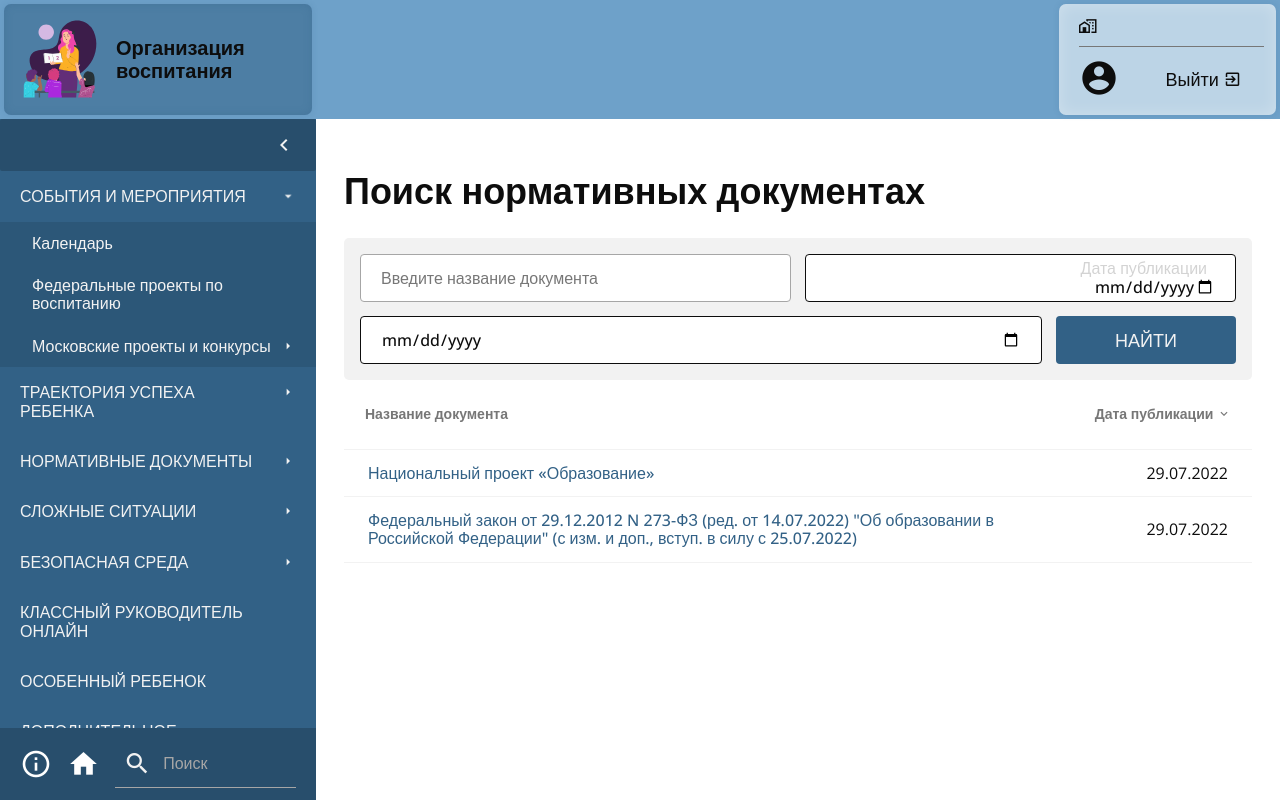
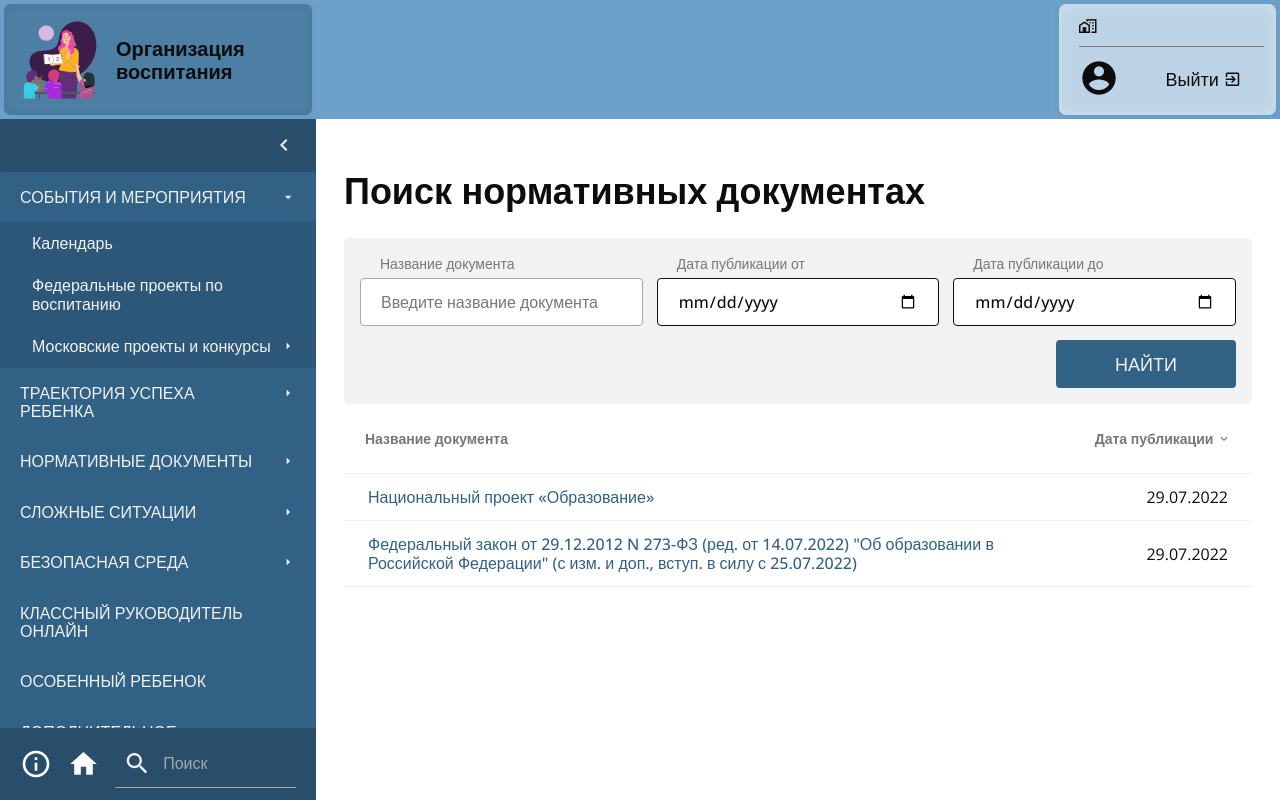
Before and after one commit to Navat2007/vospitanie.patriotsport.ru, a React (Create React App) app: page /#/documents_search in a window 1280 px wide. Built offline with nearby package versions, Linux system fonts and the light colour scheme; sample sign-in values are in the browser's storage.

Commit message:
field search style edit

```diff
--- a/src/pages/menu/normativ_documents/documents_search.page.js
+++ b/src/pages/menu/normativ_documents/documents_search.page.js
@@ -4,49 +4,24 @@ import MyLink from '../../../components/link/link.component';
 
 const DocumentsSearchPage = () => {
 
-    const Input = ({className, type, placeholder, children}) => (
-        <input className={className} placeholder={placeholder} type={type}>
-            {children}
-        </input>
-    );
-
-    const StyledInput = styled(Input)`
-        text-align: right;
-        padding-right: 54px;
-
-
-        :before {
-            color: lightgrey;
-            content: attr(placeholder) !important;
-            margin-right: 0.5em;
-        }
-        :focus:before {
-            content: '' !important;
-        }
-    `
-
     return (
         <div className="content__block">
             <h2 className='content__title'>Поиск нормативных документах</h2>
             <div className="search">
                 <div className="search__field field">
-                    <input
-                        className="field__input" type="text" autoComplete="off" placeholder="Введите название документа"
-                    />
-                    <span className="field__icon --type-error mdi mdi-alert-circle"/>
+                    <p className='field__label'>Название документа</p>
+                    <input className="field__input" type="text" autoComplete="off" placeholder="Введите название документа" />
+                    <span className="field__icon --type-error mdi mdi-alert-circle" />
                 </div>
                 <div className="search__field field">
-                    <StyledInput className={"field__input"} type="date" placeholder="Дата публикации"/>
-                    {/*<input*/}
-                    {/*    className="field__input" type="date" autoComplete="off" placeholder="Дата публикации"*/}
-                    {/*/>*/}
-                    <span className="field__icon --type-error mdi mdi-alert-circle"/>
+                    <p className='field__label'>Дата публикации от</p>
+                    <input className="field__input" type="date" autoComplete="off" />
+                    <span className="field__icon --type-error mdi mdi-alert-circle" />
                 </div>
                 <div className="search__field field">
-                    <input
-                        className="field__input" type="date" autoComplete="off" placeholder="Дата публикации"
-                    />
-                    <span className="field__icon --type-error mdi mdi-alert-circle"/>
+                    <p className='field__label'>Дата публикации до</p>
+                    <input className="field__input" type="date" autoComplete="off" />
+                    <span className="field__icon --type-error mdi mdi-alert-circle" />
                 </div>
                 <button type='button' className="search__button button --theme-primary">Найти</button>
             </div>
@@ -59,7 +34,7 @@ const DocumentsSearchPage = () => {
                                 <th>
                                     <p className='sort-button'>
                                         Дата публикации <span className='mdi mdi-chevron-down'
-                                                          aria-label='Сортировка по дате'/>
+                                            aria-label='Сортировка по дате' />
                                     </p>
                                 </th>
                             </tr>
@@ -68,7 +43,7 @@ const DocumentsSearchPage = () => {
                             <tr>
                                 <td>
                                     <MyLink text={"Национальный проект «Образование»"}
-                                        href={"https://voenpatriot-my.sharepoint.com/personal/kovalchukeg_cpvs_moscow/_layouts/15/onedrive.aspx?ga=1&id=%2Fpersonal%2Fkovalchukeg_cpvs_moscow%2FDocuments%2FВкладка%20МЭШ%20-%20Сайт%20Организация%20воспитания%2FСодержание%20пунктов%2F%212%2E%20Пункт%20бокового%20меню%20Нормативные%20документы%2FФедеральные%20концепции%20и%20стратегии%2FПлан%20нацпроекта%20Образование%2Epdf&parent=%2Fpersonal%2Fkovalchukeg_cpvs_moscow%2FDocuments%2FВкладка%20МЭШ%20-%20Сайт%20Организация%20воспитания%2FСодержание%20пунктов%2F%212%2E%20Пункт%20бокового%20меню%20Нормативные%20документы%2FФедеральные%20концепции%20и%20стратегии"}/>
+                                        href={"https://voenpatriot-my.sharepoint.com/personal/kovalchukeg_cpvs_moscow/_layouts/15/onedrive.aspx?ga=1&id=%2Fpersonal%2Fkovalchukeg_cpvs_moscow%2FDocuments%2FВкладка%20МЭШ%20-%20Сайт%20Организация%20воспитания%2FСодержание%20пунктов%2F%212%2E%20Пункт%20бокового%20меню%20Нормативные%20документы%2FФедеральные%20концепции%20и%20стратегии%2FПлан%20нацпроекта%20Образование%2Epdf&parent=%2Fpersonal%2Fkovalchukeg_cpvs_moscow%2FDocuments%2FВкладка%20МЭШ%20-%20Сайт%20Организация%20воспитания%2FСодержание%20пунктов%2F%212%2E%20Пункт%20бокового%20меню%20Нормативные%20документы%2FФедеральные%20концепции%20и%20стратегии"} />
                                 </td>
                                 <td>
                                     29.07.2022
@@ -78,7 +53,7 @@ const DocumentsSearchPage = () => {
                                 <td>
                                     <MyLink
                                         href={"https://voenpatriot-my.sharepoint.com/personal/kovalchukeg_cpvs_moscow/_layouts/15/onedrive.aspx?ga=1&id=%2Fpersonal%2Fkovalchukeg_cpvs_moscow%2FDocuments%2FВкладка%20МЭШ%20-%20Сайт%20Организация%20воспитания%2FСодержание%20пунктов%2F%212%2E%20Пункт%20бокового%20меню%20Нормативные%20документы%2FФедеральные%20законы%2FОб%20образовании%20в%20Российской%20Федерации%2Epdf&parent=%2Fpersonal%2Fkovalchukeg_cpvs_moscow%2FDocuments%2FВкладка%20МЭШ%20-%20Сайт%20Организация%20воспитания%2FСодержание%20пунктов%2F%212%2E%20Пункт%20бокового%20меню%20Нормативные%20документы%2FФедеральные%20законы"}
-                                    text={"Федеральный закон от 29.12.2012 N 273-ФЗ (ред. от 14.07.2022) \"Об образовании в Российской Федерации\" (с изм. и доп., вступ. в силу с 25.07.2022)"}/>
+                                        text={"Федеральный закон от 29.12.2012 N 273-ФЗ (ред. от 14.07.2022) \"Об образовании в Российской Федерации\" (с изм. и доп., вступ. в силу с 25.07.2022)"} />
                                 </td>
                                 <td>
                                     29.07.2022
--- a/src/styles/_assets/_extends.scss
+++ b/src/styles/_assets/_extends.scss
@@ -41,7 +41,7 @@
 }
 
 %base-input {
-  min-height: 3em; // для браузеров Iphone
+  min-height: 3rem; // для браузеров Iphone
   padding: 0;
   font-weight: 500;
   background-color: var(--white);
--- a/src/styles/blocks/button.scss
+++ b/src/styles/blocks/button.scss
@@ -1,6 +1,7 @@
 .button {
   @extend %reset-btn;
 
+  min-height: 3rem;
   text-decoration: none;
   display: inline-block;
   box-sizing: border-box;
--- a/src/styles/blocks/field.scss
+++ b/src/styles/blocks/field.scss
@@ -32,6 +32,33 @@
   &.--type-label-icon {
     & .field__input {
       padding-left: 3rem;
+    }
+  }
+
+  &.--type-label-ph {
+
+    & .field__input {
+      color: transparent;
+
+      &::valid,
+      &::focus {
+        color: var(--dark);
+
+        &~.field__label {
+          opacity: 0;
+        }
+      }
+    }
+
+    & .field__label {
+      position: absolute;
+      top: 50%;
+      left: 1.25rem;
+      transform: translateY(-50%);
+      color: var(--darkLow);
+      transition: .25s ease-in-out;
+      transition-property: opacity;
+      pointer-events: none;
     }
   }
 
@@ -105,6 +132,7 @@
   }
 
   &__label {
+    all: unset;
     font-size: 1em;
     color: var(--dark);
 
--- a/src/styles/blocks/search.scss
+++ b/src/styles/blocks/search.scss
@@ -9,8 +9,15 @@
   box-sizing: border-box;
 
   &__field {
-    flex: 1 0 20em;
+    flex: 1 0 17em;
 
+    & .field__label {
+      display: inline-block;
+      font-size: .875em;
+      color: var(--darkLow);
+      padding-left: 1.25rem;
+      padding-bottom: .375rem;
+    }
     & input {
       border: 1px solid var(--g200);
       border-radius: 4px;
@@ -24,6 +31,7 @@
   }
 
   &__button {
+    align-self: flex-end;
     margin-left: auto;
     border-radius: 4px;
 
```
Also changed, not shown: 1 other file (tests, documents, lock files or other folders). Lines whose indentation alone changed are shown as unchanged.
